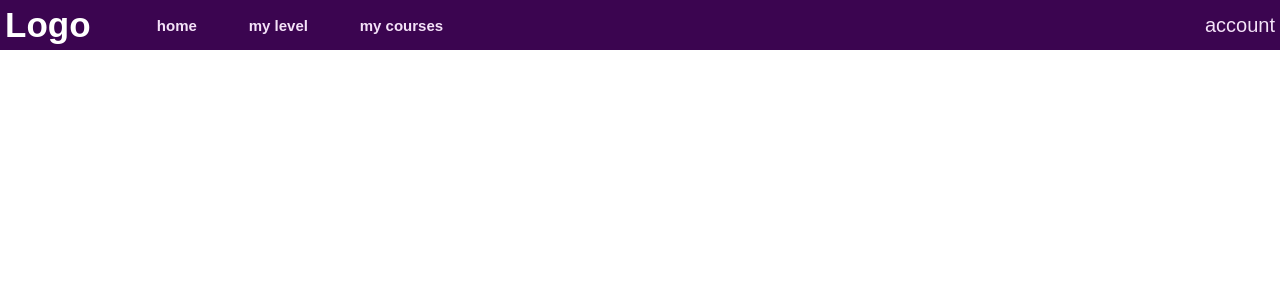
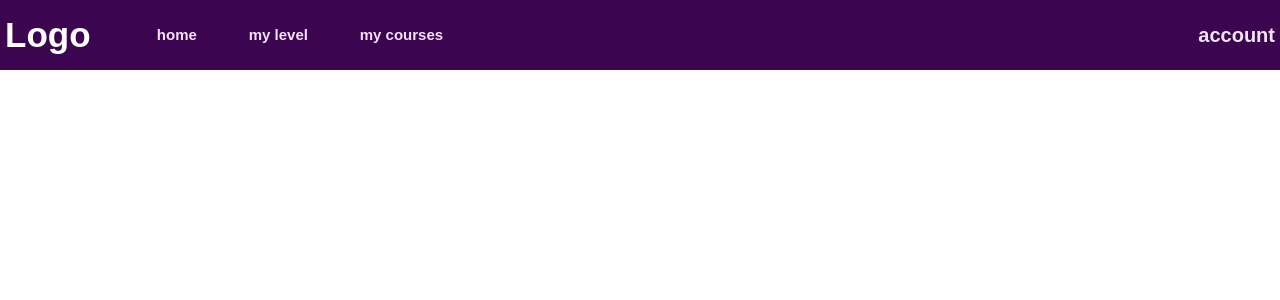
Before and after one commit to lam-garr/Language-App, a React (Create React App) app in the folder client/: page / in a window 1280 px wide. Shown: the top 300 px of the page. Built offline with nearby package versions, Linux system fonts and the light colour scheme.

Commit message:
Edit and style Nav component

```diff
--- a/client/src/components/NavComponent.tsx
+++ b/client/src/components/NavComponent.tsx
@@ -1,4 +1,5 @@
 import React from "react";
+import { Link } from "react-router-dom";
 import "../styles/NavComponent.css";
 
 function NavComponent() {
@@ -10,13 +11,13 @@ function NavComponent() {
                         <h1>Logo</h1>
                     </div>
                     <div className="nav-left-content">
-                        <h2>home</h2>
-                        <h2>my level</h2>
-                        <h2>my courses</h2>
+                        <Link to={"/"}><button><h2>home</h2></button></Link>
+                        <Link to={"/"}><button><h2>my level</h2></button></Link>
+                        <Link to={"/"}><button><h2>my courses</h2></button></Link>
                     </div>
                 </div>
                 <div className="nav-right">
-                    account
+                    <Link to={"/"}><button><h2>account</h2></button></Link>
                 </div>
             </div>
             <div className="nav-container-mobile">
@@ -29,12 +30,12 @@ function NavComponent() {
                 </div>
                 <div className="nav-mobile-middle">
                     <div>
-                        middle content
+                        <Link to={"/"}><button><h1>Logo</h1></button></Link>
                     </div>
                 </div>
                 <div className="nav-mobile-right">
                     <div>
-                        right content
+                        <Link to={"/"}><button><h2>account</h2></button></Link>
                     </div>
                 </div>
             </div>
--- a/client/src/styles/NavComponent.css
+++ b/client/src/styles/NavComponent.css
@@ -1,16 +1,17 @@
 .nav-content{
     z-index: 50;
-    height: 60px;
-    max-height: 150px;
+    height: 150px;
     position: sticky;
     top: 0;
     width: 100%;
+    max-height: 70px;
 }
 
 .nav-container{
     display: flex;
     justify-content: space-between;
     align-items: center;
+    height: 70px;
     background-color: rgb(59, 5, 80);
 }
 
@@ -41,9 +42,19 @@
     padding: 5px;
 }
 
+.nav-left-content button {
+    background: none;
+    border: none;
+    cursor: pointer;
+}
+
 .nav-left-content h2 {
     color: rgb(244, 226, 248);
     font-size: 15px;
+}
+
+.nav-left-content h2:hover {
+    color: rgb(223, 207, 226);
 }
 
 .nav-right {
@@ -51,12 +62,22 @@
     flex-direction: row;
     justify-content: center;
     align-items: center;
+    padding: 5px;
 }
 
-.nav-right {
-    padding: 5px;
+.nav-right h2 {
     color: rgb(244, 226, 248);
     font-size: 20px;
+}
+
+.nav-right button {
+    background: none;
+    border: none;
+    cursor: pointer;
+}
+
+.nav-right h2:hover {
+    color: rgb(223, 207, 226);
 }
 
 .nav-container-mobile {
@@ -64,6 +85,7 @@
     align-items: center;
     background-color: rgb(59, 5, 80);
     display: none;
+    height: 70px;
 }
 
 .nav-mobile-left {
@@ -81,7 +103,7 @@
 .nav-mobile-menu-div {
     width: 25px;
     height: 3px;
-    background-color: white;
+    background-color: rgb(244, 226, 248);
     margin: 6px 0;
     margin-left: 3px;
 }
@@ -89,11 +111,35 @@
 .nav-mobile-middle {
     display: flex;
     width: 100px;
+    font-size: 15px;
+    color: rgb(244, 226, 248);
+}
+
+.nav-mobile-middle button {
+    background: none;
+    border: none;
+    cursor: pointer;
+}
+
+.nav-mobile-middle h2:hover {
+    color: rgb(223, 207, 226);
 }
 
 .nav-mobile-right {
     display: flex;
     width: 100px;
+    font-size: 15px;
+    color: rgb(244, 226, 248);
+}
+
+.nav-mobile-right button {
+    background: none;
+    border: none;
+    cursor: pointer;
+}
+
+.nav-mobile-right h2:hover {
+    color: rgb(223, 207, 226);
 }
 
 @media(max-width: 768px) {
```
